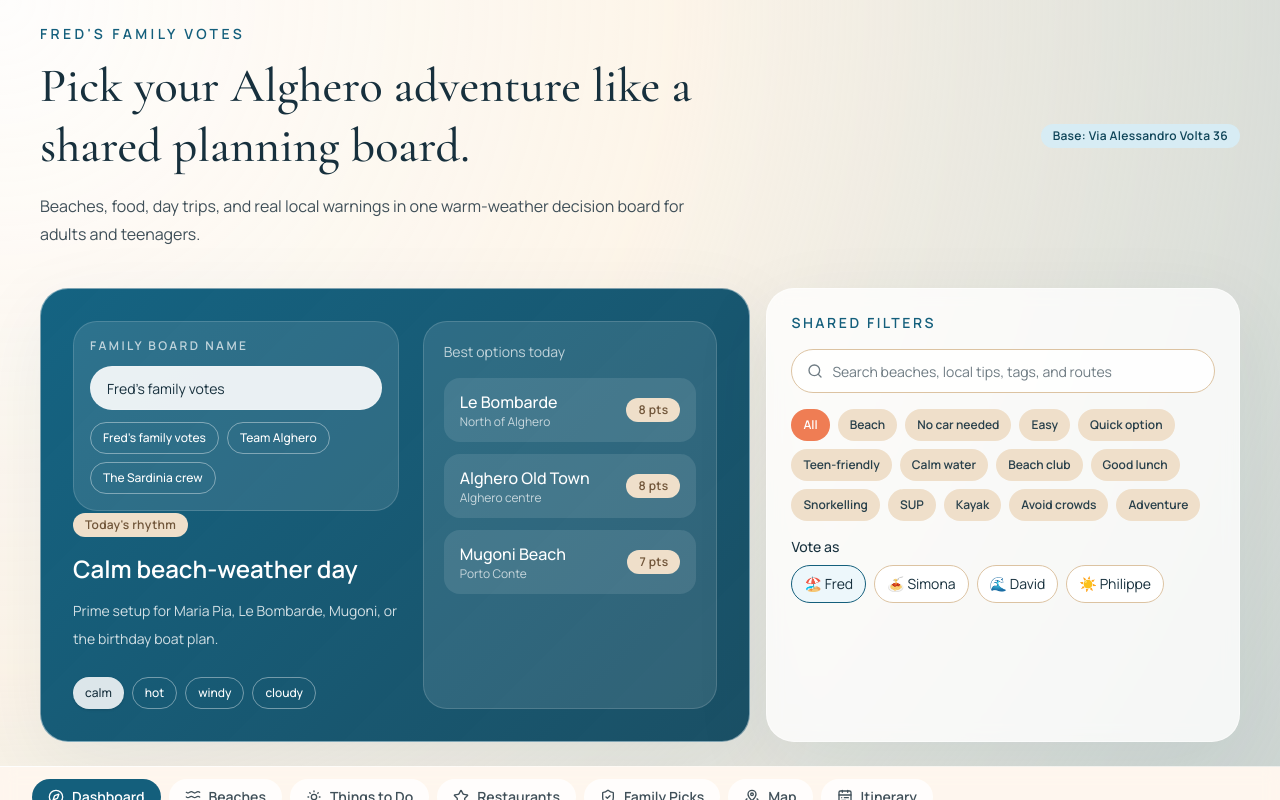
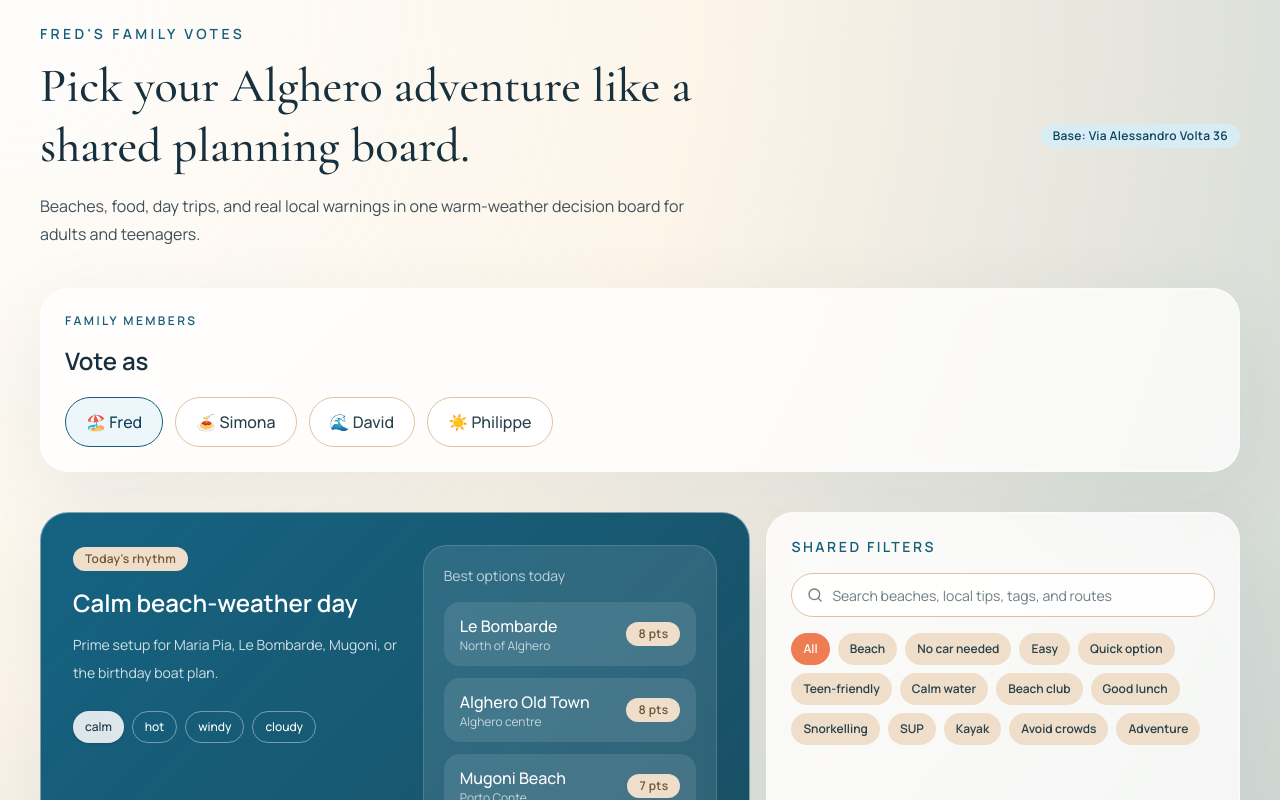
Before and after one commit to fanaman74/Summer-trip, a Next.js app: page / in a window 1280 px wide. Shown: the top 800 px of the page. Built offline with nearby package versions, Linux system fonts and the light colour scheme.

Commit message:
Refine family member selector layout

```diff
--- a/src/components/alghero-app.tsx
+++ b/src/components/alghero-app.tsx
@@ -116,7 +116,6 @@ export function AlgheroApp({
   collections: Collection[];
 }) {
   const [activeSection, setActiveSection] = useState("dashboard");
-  const [familyBoardName, setFamilyBoardName] = useState("Fred's family votes");
   const [weatherMode, setWeatherMode] = useState("calm");
   const [selectedMember, setSelectedMember] = useState(familyMembers[0].id);
   const [selectedTag, setSelectedTag] = useState("All");
@@ -196,7 +195,7 @@ export function AlgheroApp({
           <div className="flex items-center justify-between">
             <div>
               <div className="text-sm font-semibold uppercase tracking-[0.24em] text-[var(--sea-700)]">
-                {familyBoardName}
+                Fred&apos;s family votes
               </div>
               <h1 className="mt-3 max-w-3xl font-serif text-4xl leading-tight sm:text-5xl">
                 Pick your Alghero adventure like a shared planning board.
@@ -210,39 +209,34 @@ export function AlgheroApp({
             </Badge>
           </div>
 
+          <Card className="p-5 sm:p-6">
+            <div className="text-xs font-semibold uppercase tracking-[0.2em] text-[var(--sea-700)]">
+              Family members
+            </div>
+            <div className="mt-4 text-2xl font-semibold text-[var(--ink-900)]">
+              Vote as
+            </div>
+            <div className="mt-5 flex flex-wrap gap-3">
+              {familyMembers.map((member) => (
+                <button
+                  key={member.id}
+                  onClick={() => setSelectedMember(member.id)}
+                  className={`rounded-full border px-5 py-3 text-sm font-medium transition sm:text-base ${
+                    selectedMember === member.id
+                      ? "border-[var(--sea-700)] bg-[var(--sea-50)] text-[var(--sea-800)]"
+                      : "border-[var(--sand-300)] bg-white text-[var(--ink-800)]"
+                  }`}
+                >
+                  {member.emoji} {member.name}
+                </button>
+              ))}
+            </div>
+          </Card>
+
           <div className="grid gap-4 lg:grid-cols-[1.2fr_0.8fr]">
             <Card className="overflow-hidden bg-[linear-gradient(135deg,rgba(11,93,125,0.96),rgba(7,65,88,0.92))] text-white">
               <div className="grid gap-6 p-6 md:grid-cols-[1.05fr_0.95fr] md:p-8">
                 <div>
-                  <div className="rounded-[24px] border border-white/15 bg-white/10 p-4">
-                    <div className="text-xs font-semibold uppercase tracking-[0.2em] text-white/70">
-                      Family board name
-                    </div>
-                    <div className="mt-3">
-                      <Input
-                        value={familyBoardName}
-                        onChange={(event) => setFamilyBoardName(event.target.value)}
-                        placeholder="Choose your planner name"
-                        className="border-white/15 bg-white/90 text-[var(--ink-900)]"
-                      />
-                    </div>
-                    <div className="mt-3 flex flex-wrap gap-2">
-                      {[
-                        "Fred's family votes",
-                        "Team Alghero",
-                        "The Sardinia crew",
-                      ].map((name) => (
-                        <Button
-                          key={name}
-                          variant="outline"
-                          size="sm"
-                          onClick={() => setFamilyBoardName(name)}
-                        >
-                          {name}
-                        </Button>
-                      ))}
-                    </div>
-                  </div>
                   <Badge tone="sand">Today&apos;s rhythm</Badge>
                   <h2 className="mt-4 text-2xl font-semibold">{weatherPanel.title}</h2>
                   <p className="mt-3 max-w-lg text-sm leading-7 text-white/80">
@@ -309,24 +303,6 @@ export function AlgheroApp({
                       {tag}
                     </button>
                   ))}
-                </div>
-                <div>
-                  <div className="mb-2 text-sm font-medium">Vote as</div>
-                  <div className="flex flex-wrap gap-2">
-                    {familyMembers.map((member) => (
-                      <button
-                        key={member.id}
-                        onClick={() => setSelectedMember(member.id)}
-                        className={`rounded-full border px-3 py-2 text-sm ${
-                          selectedMember === member.id
-                            ? "border-[var(--sea-700)] bg-[var(--sea-50)]"
-                            : "border-[var(--sand-300)] bg-white"
-                        }`}
-                      >
-                        {member.emoji} {member.name}
-                      </button>
-                    ))}
-                  </div>
                 </div>
               </div>
             </Card>
```
